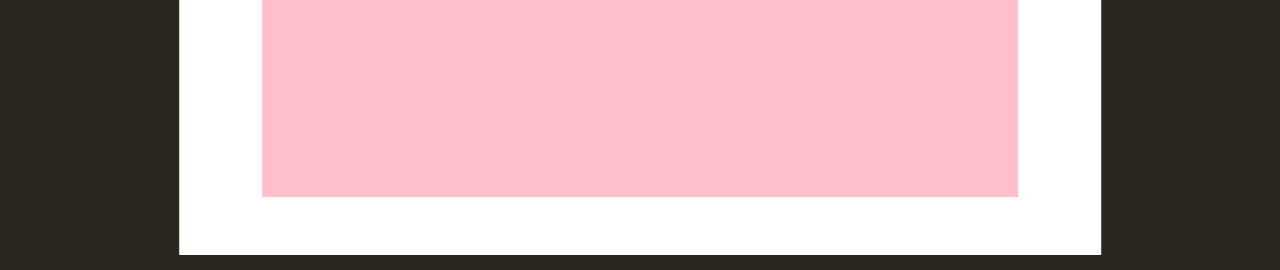
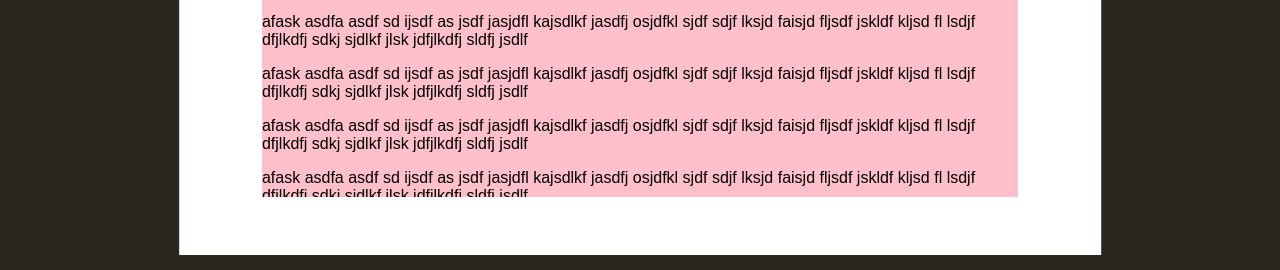
Before and after one commit to lsiminski/koru, a plain HTML site: page play.html in a window 1280 px wide. Shown: the part 433-703 px from the top of the page. Drawn offline with nearby package versions, Linux system fonts and the light colour scheme.

Commit message:
asdcasdc

```diff
--- a/play.html
+++ b/play.html
@@ -102,6 +102,12 @@
 					<p>afask asdfa asdf sd ijsdf as  jsdf jasjdfl kajsdlkf jasdfj osjdfkl sjdf sdjf lksjd faisjd fljsdf jskldf kljsd fl lsdjf dfjlkdfj  sdkj sjdlkf jlsk jdfjlkdfj sldfj jsdlf</p>
 					<p>afask asdfa asdf sd ijsdf as  jsdf jasjdfl kajsdlkf jasdfj osjdfkl sjdf sdjf lksjd faisjd fljsdf jskldf kljsd fl lsdjf dfjlkdfj  sdkj sjdlkf jlsk jdfjlkdfj sldfj jsdlf</p>
 					<p>afask asdfa asdf sd ijsdf as  jsdf jasjdfl kajsdlkf jasdfj osjdfkl sjdf sdjf lksjd faisjd fljsdf jskldf kljsd fl lsdjf dfjlkdfj  sdkj sjdlkf jlsk jdfjlkdfj sldfj jsdlf</p>
+					<p>afask asdfa asdf sd ijsdf as  jsdf jasjdfl kajsdlkf jasdfj osjdfkl sjdf sdjf lksjd faisjd fljsdf jskldf kljsd fl lsdjf dfjlkdfj  sdkj sjdlkf jlsk jdfjlkdfj sldfj jsdlf</p>
+					<p>afask asdfa asdf sd ijsdf as  jsdf jasjdfl kajsdlkf jasdfj osjdfkl sjdf sdjf lksjd faisjd fljsdf jskldf kljsd fl lsdjf dfjlkdfj  sdkj sjdlkf jlsk jdfjlkdfj sldfj jsdlf</p>
+					<p>afask asdfa asdf sd ijsdf as  jsdf jasjdfl kajsdlkf jasdfj osjdfkl sjdf sdjf lksjd faisjd fljsdf jskldf kljsd fl lsdjf dfjlkdfj  sdkj sjdlkf jlsk jdfjlkdfj sldfj jsdlf</p>
+					<p>afask asdfa asdf sd ijsdf as  jsdf jasjdfl kajsdlkf jasdfj osjdfkl sjdf sdjf lksjd faisjd fljsdf jskldf kljsd fl lsdjf dfjlkdfj  sdkj sjdlkf jlsk jdfjlkdfj sldfj jsdlf</p>
+					<p>afask asdfa asdf sd ijsdf as  jsdf jasjdfl kajsdlkf jasdfj osjdfkl sjdf sdjf lksjd faisjd fljsdf jskldf kljsd fl lsdjf dfjlkdfj  sdkj sjdlkf jlsk jdfjlkdfj sldfj jsdlf</p>
+					<p>afask asdfa asdf sd ijsdf as  jsdf jasjdfl kajsdlkf jasdfj osjdfkl sjdf sdjf lksjd faisjd fljsdf jskldf kljsd fl lsdjf dfjlkdfj  sdkj sjdlkf jlsk jdfjlkdfj sldfj jsdlf</p>
 					</div>
 					</div>
 
```
